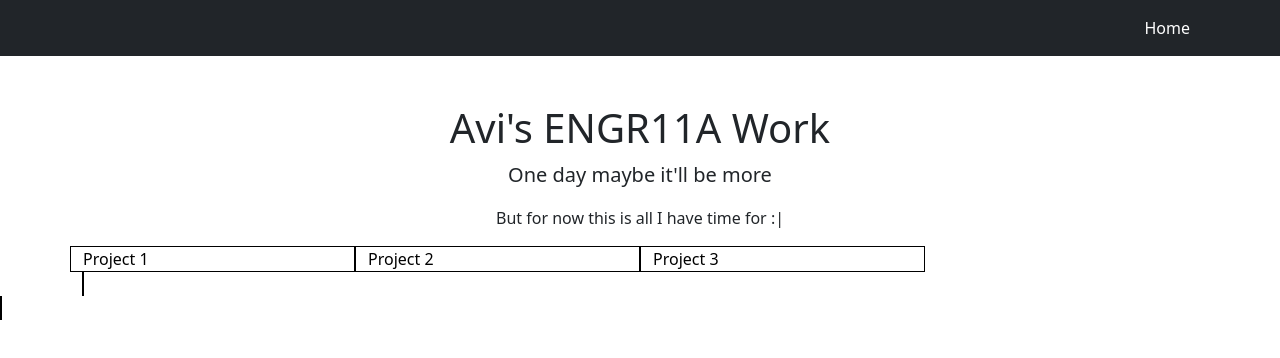
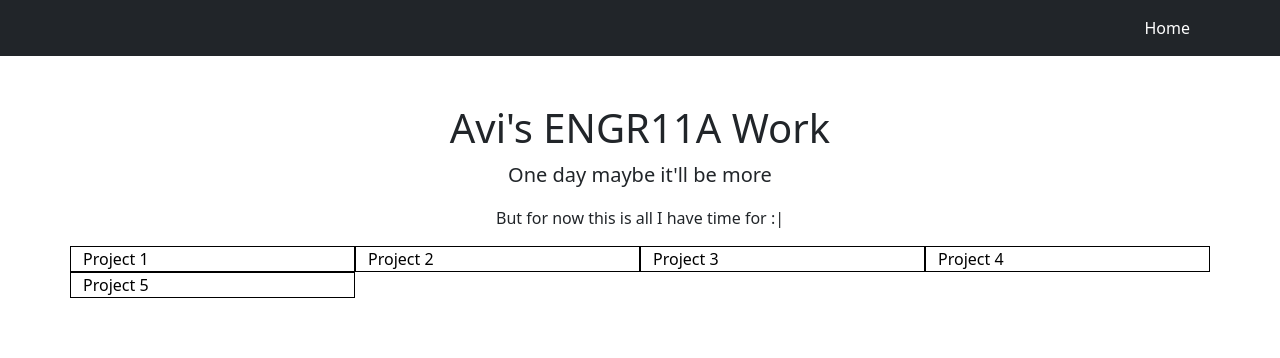
Before and after one commit to 22AviPatel/ENGR11A, a plain HTML site: page index.html in a window 1280 px wide. Drawn offline with nearby package versions, Linux system fonts and the light colour scheme.

Commit message:
Add files via upload

```diff
--- a/index.html
+++ b/index.html
@@ -57,6 +57,14 @@
                 <!-- Project 3 box -->
                 <a href="Projects/Proj3ENGR11A.html" class="col-12 col-sm-6 col-md-4 col-lg-3" style="border: 1px solid black; text-decoration: none; color: black;">
                     <div>Project 3</div>
+                <!-- Project 4 box -->
+                <a href="Projects/Proj4ENGR11A.html" class="col-12 col-sm-6 col-md-4 col-lg-3" style="border: 1px solid black; text-decoration: none; color: black;">
+                    <div>Project 4</div>
+                </a>
+                <!-- Project 5 box -->
+                <a href="Projects/Proj5ENGR11A.html" class="col-12 col-sm-6 col-md-4 col-lg-3" style="border: 1px solid black; text-decoration: none; color: black;">
+                    <div>Project 5</div>
+                </a>
             </div>
         </div>
 
```
